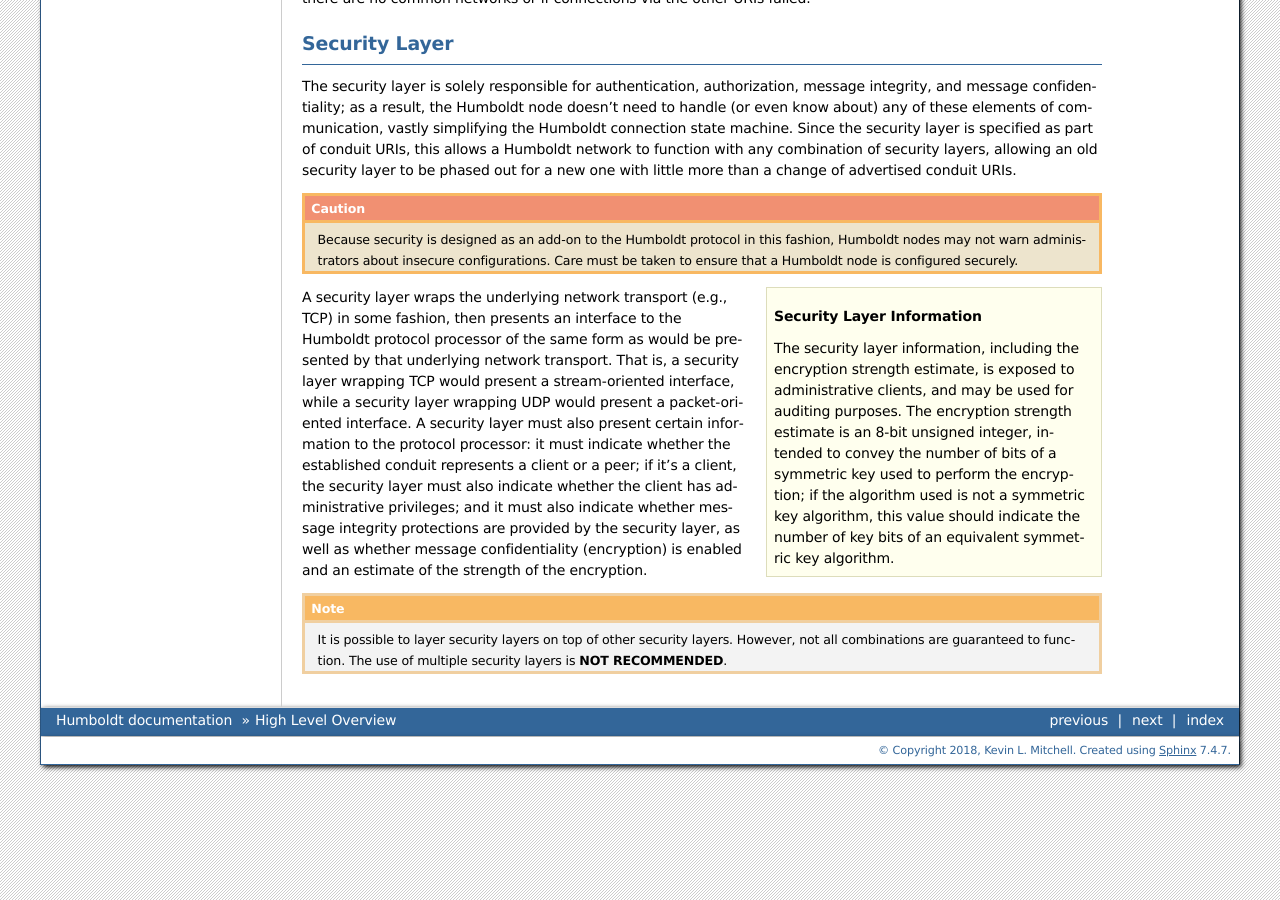
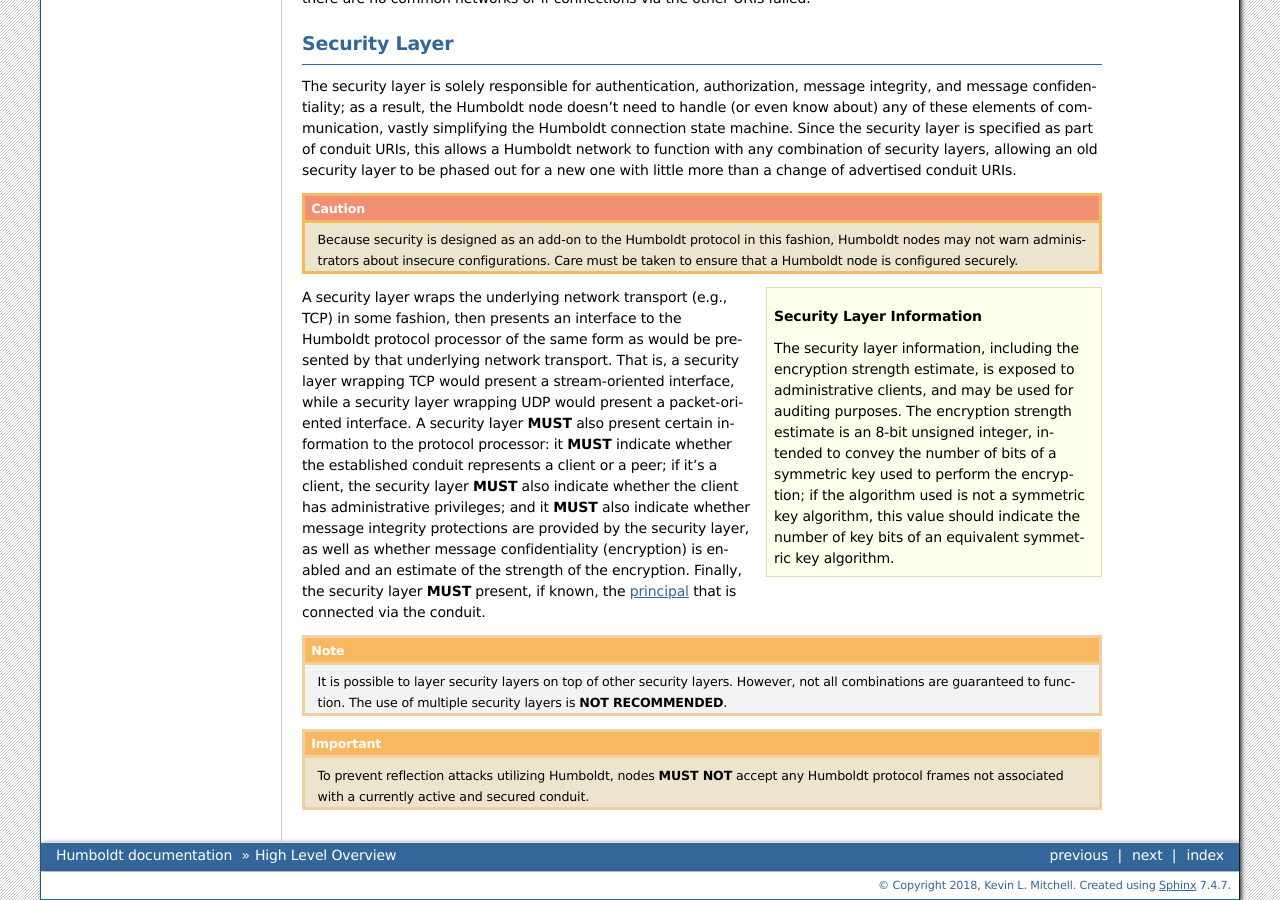
Before and after one commit to hydralang/humboldt-doc, a Sphinx documentation site: the page built from source/high-level.rst, in a window 1280 px wide and 900 px high, scrolled down 1418 px. Built offline with Sphinx 7.4.7, drawn with Linux system fonts in a browser that asks for light colours.

Commit message:
Discuss principal
This commit adds a discussion of the "principal".  It also moves the note
about reflection attacks to the high-level overview, near the section on
security layers.

```diff
--- a/source/high-level.rst
+++ b/source/high-level.rst
@@ -161,17 +161,26 @@ some fashion, then presents an interface to the Humboldt protocol
 processor of the same form as would be presented by that underlying
 network transport.  That is, a security layer wrapping TCP would
 present a stream-oriented interface, while a security layer wrapping
-UDP would present a packet-oriented interface.  A security layer must
-also present certain information to the protocol processor: it must
-indicate whether the established conduit represents a client or a
-peer; if it's a client, the security layer must also indicate whether
-the client has administrative privileges; and it must also indicate
-whether message integrity protections are provided by the security
-layer, as well as whether message confidentiality (encryption) is
-enabled and an estimate of the strength of the encryption.
+UDP would present a packet-oriented interface.  A security layer
+**MUST** also present certain information to the protocol processor:
+it **MUST** indicate whether the established conduit represents a
+client or a peer; if it's a client, the security layer **MUST** also
+indicate whether the client has administrative privileges; and it
+**MUST** also indicate whether message integrity protections are
+provided by the security layer, as well as whether message
+confidentiality (encryption) is enabled and an estimate of the
+strength of the encryption.  Finally, the security layer **MUST**
+present, if known, the :term:`principal` that is connected via the
+conduit.
 
 .. note::
 
    It is possible to layer security layers on top of other security
    layers.  However, not all combinations are guaranteed to function.
    The use of multiple security layers is **NOT RECOMMENDED**.
+
+.. important::
+
+   To prevent reflection attacks utilizing Humboldt, nodes **MUST
+   NOT** accept any Humboldt protocol frames not associated with a
+   currently active and secured conduit.
--- a/source/support.rst
+++ b/source/support.rst
@@ -150,9 +150,3 @@ turn-around.  The ``Pong`` message looks like:
    same reason that nodes send them to clients: to verify aliveness of
    the connection.  The node **MUST** reply with ``Pong`` messages,
    but it **MAY** also apply rate-limiting controls.
-
-.. important::
-
-   To prevent reflection attacks utilizing Humboldt, nodes **MUST
-   NOT** reply to ``Ping`` messages unless those messages are
-   associated with a currently active conduit.
```
Also changed, not shown: source/glossary.rst (+7 -0 lines).
